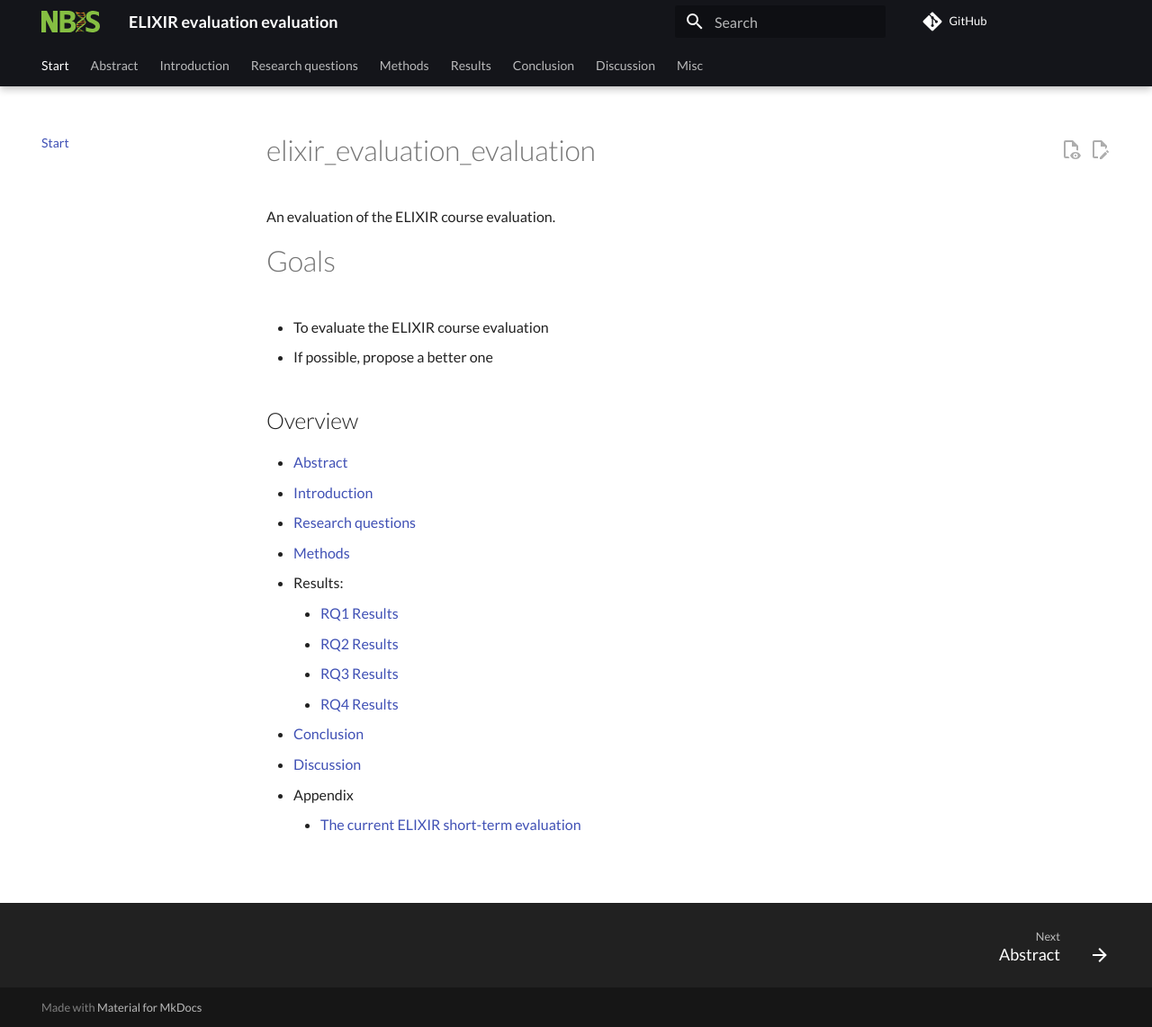
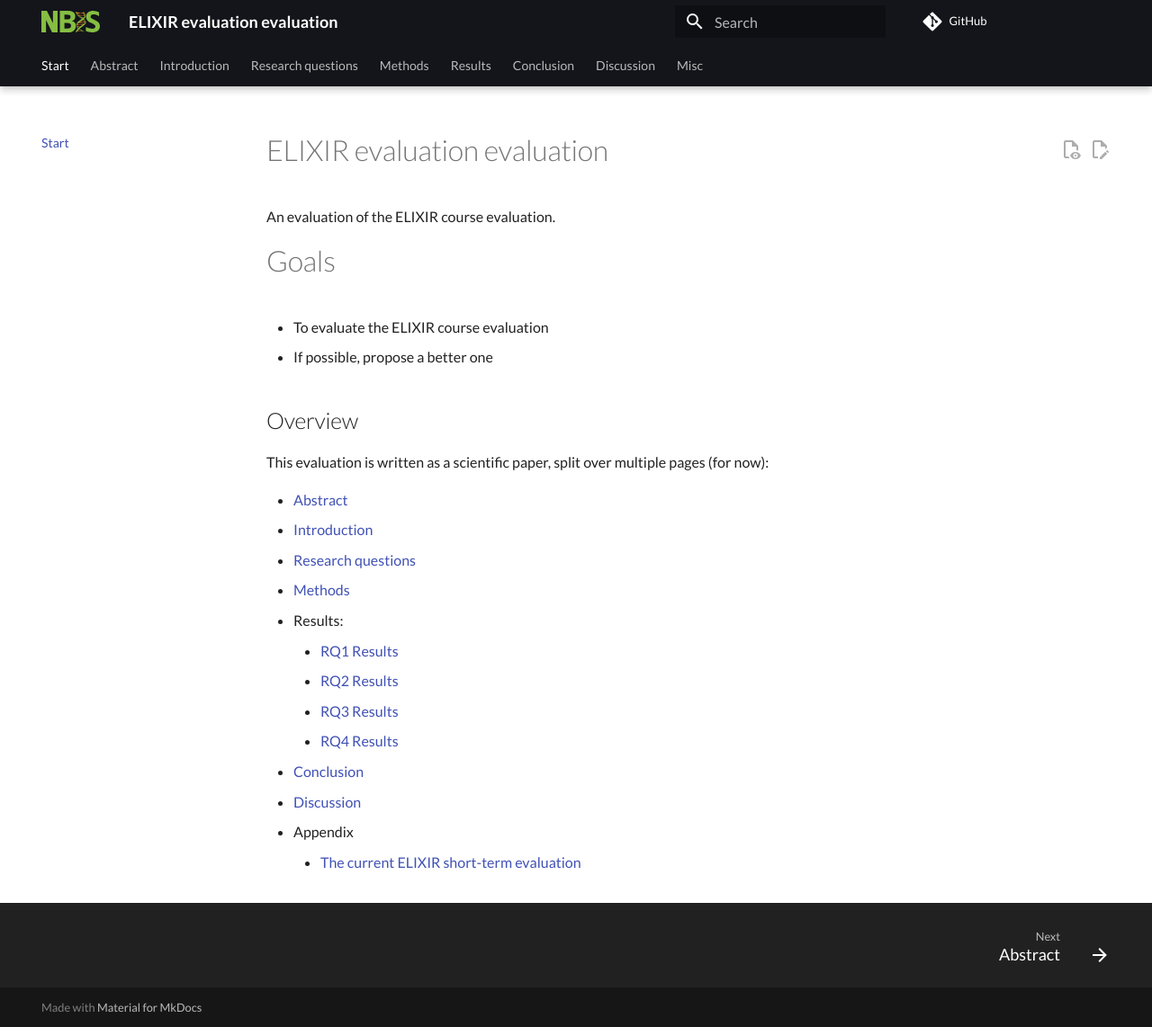
Before and after one commit to NBISweden/elixir_evaluation_evaluation, an MkDocs documentation site: the page built from docs/index.md, in a window 1280 px wide and 1142 px high. Shown: the whole window at 90% size. Built offline with MkDocs 1.6.1 and Material for MkDocs 9.7.7, drawn with Linux system fonts in a browser that asks for light colours; comment, search, counter and statistics services are not loaded.

Commit message:
Fix header

```diff
--- a/docs/index.md
+++ b/docs/index.md
@@ -1,4 +1,4 @@
-# elixir_evaluation_evaluation
+# ELIXIR evaluation evaluation
 
 An evaluation of the ELIXIR course evaluation.
 
@@ -8,6 +8,9 @@ An evaluation of the ELIXIR course evaluation.
 - If possible, propose a better one
 
 ## Overview
+
+This evaluation is written as a scientific paper,
+split over multiple pages (for now):
 
 - [Abstract](abstract.md)
 - [Introduction](introduction.md)
```
